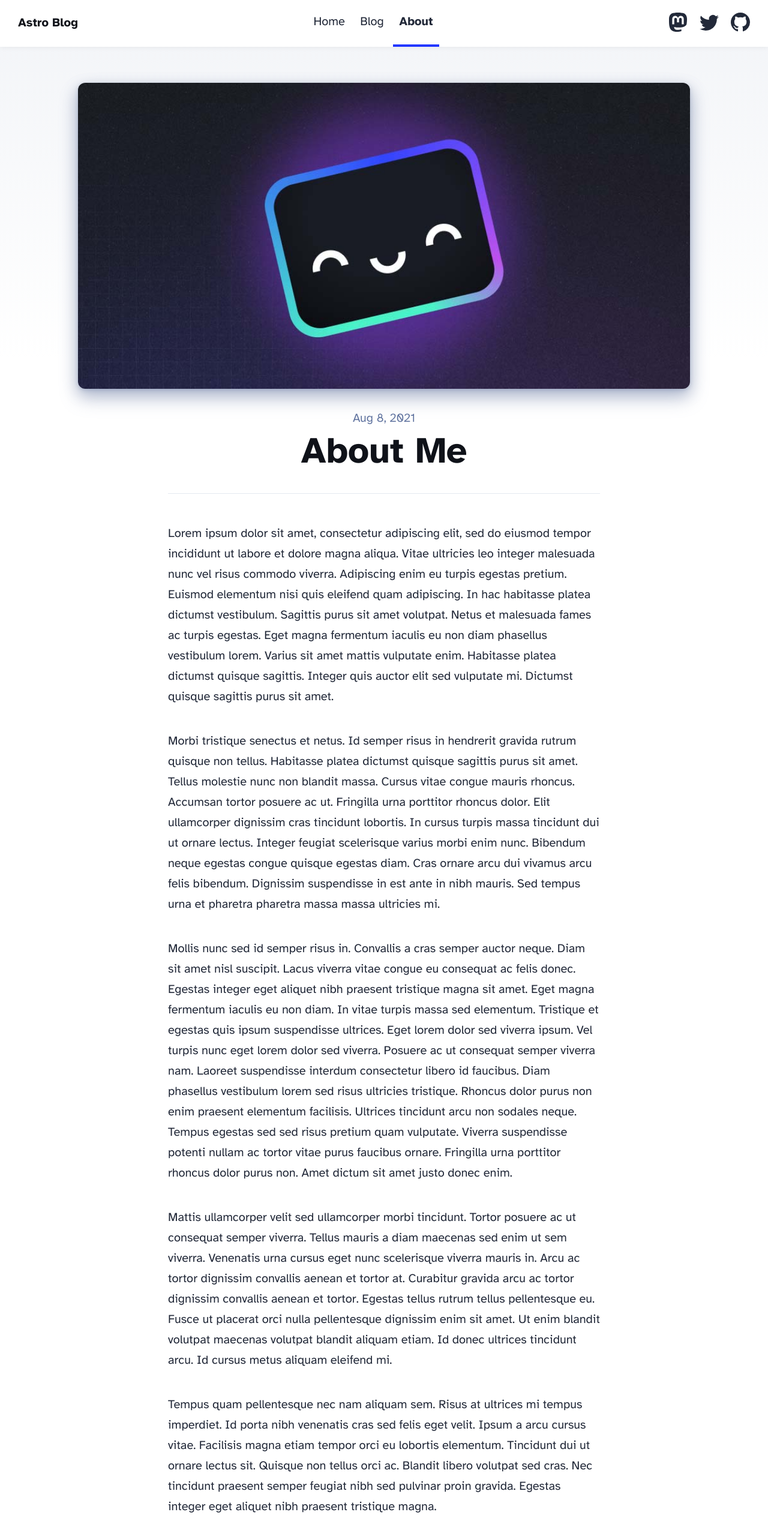
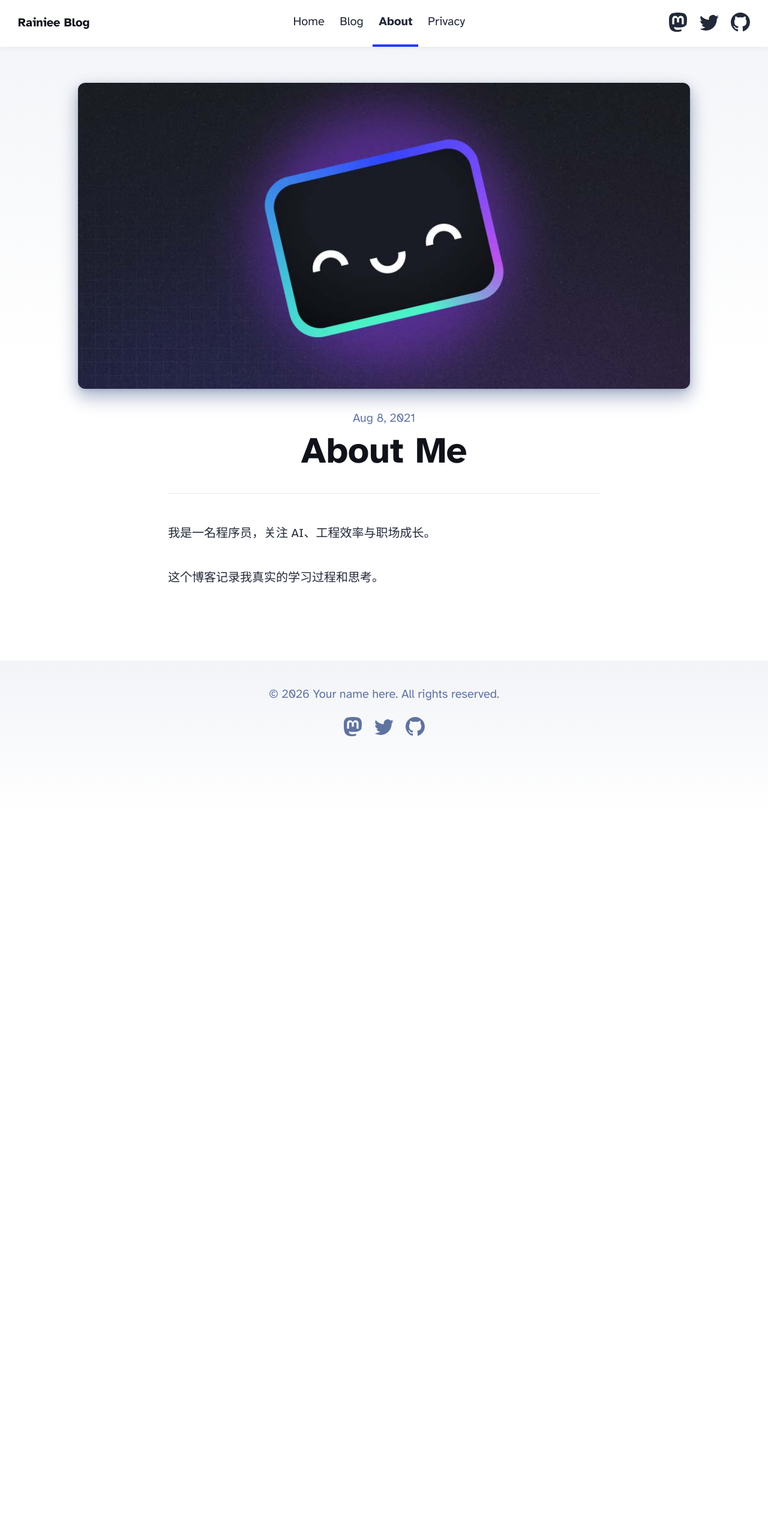
Before and after one commit to rainiee0716/blog, an Astro site: page /about in a window 1280 px wide. Shown: the top 2560 px of the page at 60% size. After the commit the page ends 1359 px from the top, so only its background shows below. Built offline with nearby package versions, Linux system fonts and the light colour scheme; Astro itself is replaced by a stand-in of ours.

Commit message:
init astro blog

```diff
--- a/src/components/Header.astro
+++ b/src/components/Header.astro
@@ -10,6 +10,7 @@
 			<HeaderLink href="/">Home</HeaderLink>
 			<HeaderLink href="/blog">Blog</HeaderLink>
 			<HeaderLink href="/about">About</HeaderLink>
+			<HeaderLink href="/privacy">Privacy</HeaderLink>
 		</div>
 		<div class="social-links">
 			<a href="https://m.webtoo.ls/@astro" target="_blank">
--- a/src/consts.ts
+++ b/src/consts.ts
@@ -1,5 +1,5 @@
 // Place any global data in this file.
 // You can import this data from anywhere in your site by using the `import` keyword.
 
-export const SITE_TITLE = 'Astro Blog';
-export const SITE_DESCRIPTION = 'Welcome to my website!';
+export const SITE_TITLE = 'Rainiee Blog';
+export const SITE_DESCRIPTION = '记录 AI 学习与职场成长的真实思考!';
--- a/src/pages/about.astro
+++ b/src/pages/about.astro
@@ -9,55 +9,6 @@
 	pubDate={new Date('August 08 2021')}
 	heroImage={AboutHeroImage}
 >
-	<p>
-		Lorem ipsum dolor sit amet, consectetur adipiscing elit, sed do eiusmod tempor incididunt ut
-		labore et dolore magna aliqua. Vitae ultricies leo integer malesuada nunc vel risus commodo
-		viverra. Adipiscing enim eu turpis egestas pretium. Euismod elementum nisi quis eleifend quam
-		adipiscing. In hac habitasse platea dictumst vestibulum. Sagittis purus sit amet volutpat. Netus
-		et malesuada fames ac turpis egestas. Eget magna fermentum iaculis eu non diam phasellus
-		vestibulum lorem. Varius sit amet mattis vulputate enim. Habitasse platea dictumst quisque
-		sagittis. Integer quis auctor elit sed vulputate mi. Dictumst quisque sagittis purus sit amet.
-	</p>
-
-	<p>
-		Morbi tristique senectus et netus. Id semper risus in hendrerit gravida rutrum quisque non
-		tellus. Habitasse platea dictumst quisque sagittis purus sit amet. Tellus molestie nunc non
-		blandit massa. Cursus vitae congue mauris rhoncus. Accumsan tortor posuere ac ut. Fringilla urna
-		porttitor rhoncus dolor. Elit ullamcorper dignissim cras tincidunt lobortis. In cursus turpis
-		massa tincidunt dui ut ornare lectus. Integer feugiat scelerisque varius morbi enim nunc.
-		Bibendum neque egestas congue quisque egestas diam. Cras ornare arcu dui vivamus arcu felis
-		bibendum. Dignissim suspendisse in est ante in nibh mauris. Sed tempus urna et pharetra pharetra
-		massa massa ultricies mi.
-	</p>
-
-	<p>
-		Mollis nunc sed id semper risus in. Convallis a cras semper auctor neque. Diam sit amet nisl
-		suscipit. Lacus viverra vitae congue eu consequat ac felis donec. Egestas integer eget aliquet
-		nibh praesent tristique magna sit amet. Eget magna fermentum iaculis eu non diam. In vitae
-		turpis massa sed elementum. Tristique et egestas quis ipsum suspendisse ultrices. Eget lorem
-		dolor sed viverra ipsum. Vel turpis nunc eget lorem dolor sed viverra. Posuere ac ut consequat
-		semper viverra nam. Laoreet suspendisse interdum consectetur libero id faucibus. Diam phasellus
-		vestibulum lorem sed risus ultricies tristique. Rhoncus dolor purus non enim praesent elementum
-		facilisis. Ultrices tincidunt arcu non sodales neque. Tempus egestas sed sed risus pretium quam
-		vulputate. Viverra suspendisse potenti nullam ac tortor vitae purus faucibus ornare. Fringilla
-		urna porttitor rhoncus dolor purus non. Amet dictum sit amet justo donec enim.
-	</p>
-
-	<p>
-		Mattis ullamcorper velit sed ullamcorper morbi tincidunt. Tortor posuere ac ut consequat semper
-		viverra. Tellus mauris a diam maecenas sed enim ut sem viverra. Venenatis urna cursus eget nunc
-		scelerisque viverra mauris in. Arcu ac tortor dignissim convallis aenean et tortor at. Curabitur
-		gravida arcu ac tortor dignissim convallis aenean et tortor. Egestas tellus rutrum tellus
-		pellentesque eu. Fusce ut placerat orci nulla pellentesque dignissim enim sit amet. Ut enim
-		blandit volutpat maecenas volutpat blandit aliquam etiam. Id donec ultrices tincidunt arcu. Id
-		cursus metus aliquam eleifend mi.
-	</p>
-
-	<p>
-		Tempus quam pellentesque nec nam aliquam sem. Risus at ultrices mi tempus imperdiet. Id porta
-		nibh venenatis cras sed felis eget velit. Ipsum a arcu cursus vitae. Facilisis magna etiam
-		tempor orci eu lobortis elementum. Tincidunt dui ut ornare lectus sit. Quisque non tellus orci
-		ac. Blandit libero volutpat sed cras. Nec tincidunt praesent semper feugiat nibh sed pulvinar
-		proin gravida. Egestas integer eget aliquet nibh praesent tristique magna.
-	</p>
+    <p>我是一名程序员，关注 AI、工程效率与职场成长。</p>
+    <p>这个博客记录我真实的学习过程和思考。</p>
 </Layout>
```
Also changed, not shown: src/content/blog/my-first-post.md (added, +16 -0 lines), src/pages/index.astro (+2 -30 lines), src/pages/privacy.astro (added, +14 -0 lines).
